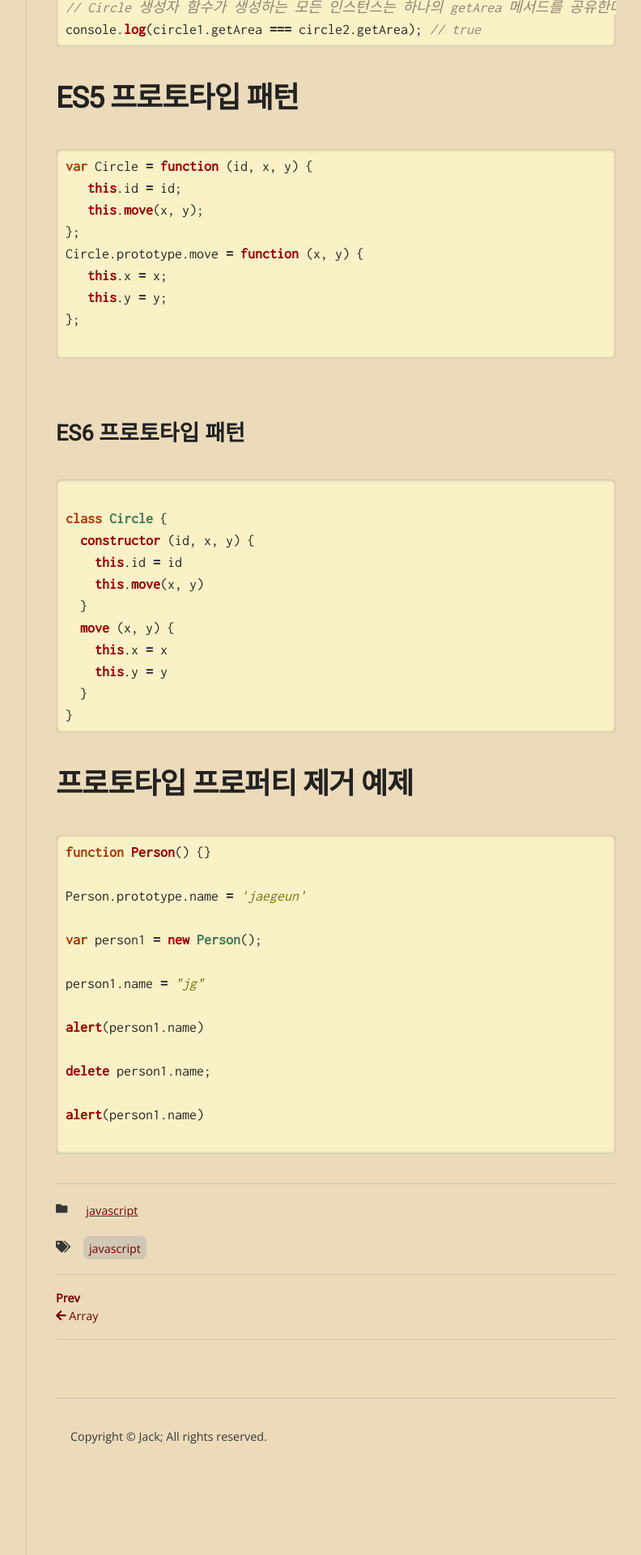
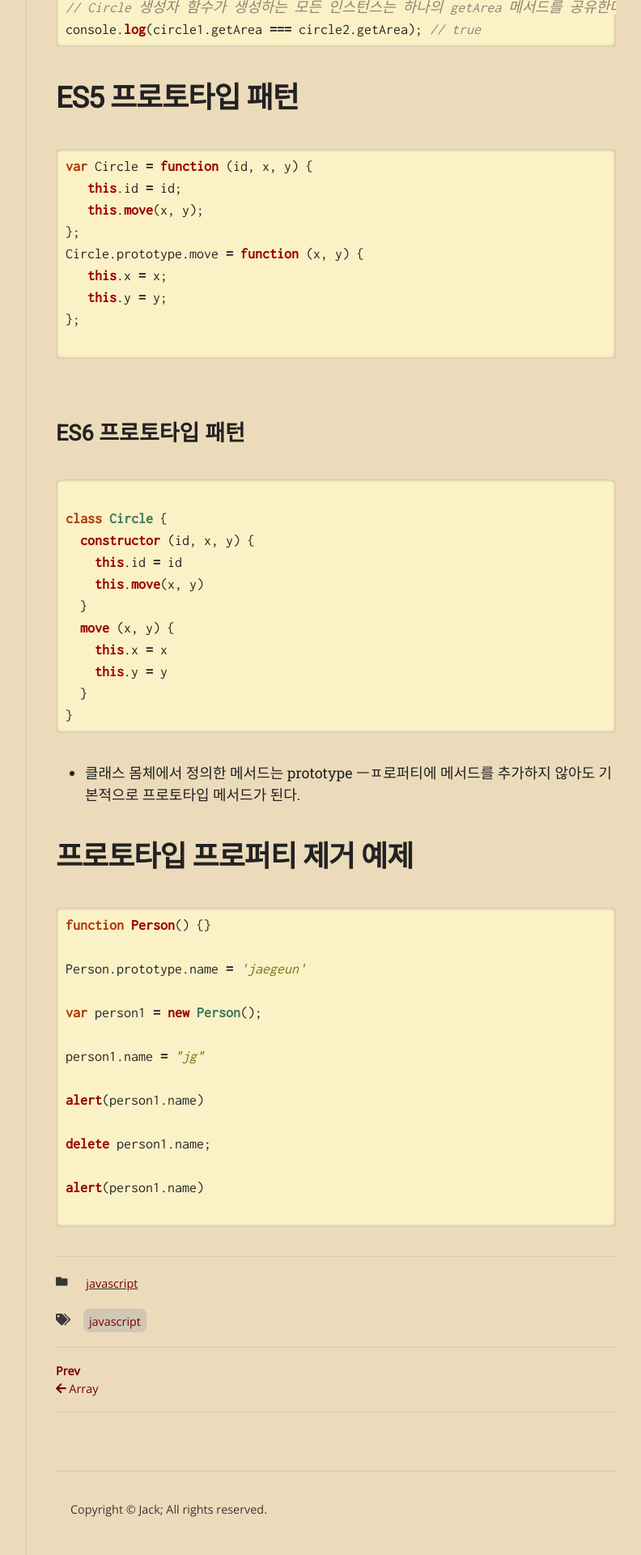
Before and after one commit to ha-jae-geun/jaegeunha94.github.io, a Jekyll site: the page built from _posts/2021-07-26-Pattern.md, in a window 1280 px wide. Shown: the part 2045-3965 px from the top of the page at 81% size, without its empty margins (357-1149 px from the left). Built offline with Jekyll 4.4.1, drawn with Linux system fonts in a browser that asks for light colours; nearby versions of some CDN libraries; some web fonts are replaced.

Commit message:
Update 2021-07-26-Pattern.md

````diff
--- a/_posts/2021-07-26-Pattern.md
+++ b/_posts/2021-07-26-Pattern.md
@@ -92,7 +92,7 @@ class Circle {
 }
 ```
 
-
+* 클래스 몸체에서 정의한 메서드는 prototype ㅡㅍ로퍼티에 메서드를 추가하지 않아도 기본적으로 프로토타입 메서드가 된다.
 
 # 프로토타입 프로퍼티 제거 예제
 ```javascript
````
